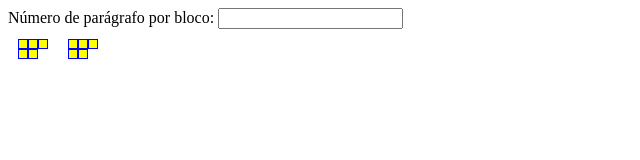
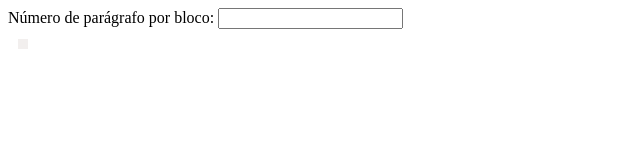
Before and after one commit to satoshi-eric/literature-fingerprinting, a React (Create React App) app: page / in a window 1280 px wide. Shown: the top 160 px of the page, without its empty margins (0-640 px from the left). Built offline with nearby package versions, Linux system fonts and the light colour scheme.

Commit message:
LiteratureFingerprinting implementado

```diff
--- a/src/components/BookRepresentation.tsx
+++ b/src/components/BookRepresentation.tsx
@@ -1,34 +1,33 @@
 import React from 'react'
 import * as d3 from 'd3'
-import { useState } from 'react'
 
 interface BookRepresentationProps {
-    textBlockMeans?: Array<number>
+    textBlockMeans?: Array<number>,
+    scale: d3.ScaleLinear<number, number, never>
 }
 
-const BookRepresentation = ({textBlockMeans = []}: BookRepresentationProps) => {
-    textBlockMeans = [234, 123, 432, 143, 423] // Apagar. Testes feitos para criar um
+const BookRepresentation = ({textBlockMeans = [], scale}: BookRepresentationProps) => {
     const bookStyle: React.CSSProperties = {
-        width: '30px',
+        width: '80px',
         display: 'flex',
         flexWrap: 'wrap',
         margin: '10px'
     }
-    const textBlockStyle: React.CSSProperties = {
-        backgroundColor: 'yellow',
-        width: '10px',
-        height: '10px',
-        margin: '0',
-        border: 'solid 1px blue',
-        boxSizing: 'border-box'
+
+    const textBlockStyle = (textBlockMean: number): React.CSSProperties => {
+        return {
+            backgroundColor: `${d3.interpolateRdBu(1 - scale(textBlockMean))}`,
+            width: '10px',
+            height: '10px',
+            margin: '0',
+            boxSizing: 'border-box'
+        }
     }
 
-    const scale = d3.scaleLinear()
-        .domain([Math.min(...textBlockMeans), Math.max(...textBlockMeans)])
-        .range([0, 1])
 
-
-    let textBlocks = textBlockMeans.map((textBlockMean, i) => <div key={i} style={textBlockStyle}></div>)
+    let textBlocks = textBlockMeans.map((textBlockMean, i) =>
+        <div key={i} style={textBlockStyle(textBlockMean)}></div>
+    )
 
     return (
         <div style={bookStyle}>
--- a/src/components/LiteratureFingerprinting.tsx
+++ b/src/components/LiteratureFingerprinting.tsx
@@ -1,5 +1,6 @@
 import splitTextBlocks from "../utils/splitTextBlocks"
 import BookRepresentation from "./BookRepresentation"
+import * as d3 from "d3"
 
 interface literatureFingerprintingProps {
     texts?: Array<string>,
@@ -12,13 +13,26 @@ const LiteratureFingerprinting = ({texts = [''], n = 3}: literatureFingerprintin
         display: 'flex'
     }
 
-    texts = []
-    let textsSplits = texts.map(text => splitTextBlocks(text, n))
+    texts = [`
+    `]
+
+    let allTextsLengths = []
+    for (let i = 0; i < texts.length; i++) {
+        allTextsLengths.push(...splitTextBlocks(texts[i], n))
+    }
+
+    const scale = d3.scaleLinear()
+        .domain([Math.min(...allTextsLengths), Math.max(...allTextsLengths)])
+        .range([0, 1])
+
+    let textsSplits = texts.map((text, i) =>
+        <BookRepresentation key={i} scale={scale}
+            textBlockMeans={splitTextBlocks(text, n)} />
+    )
 
     return (
         <div style={literatureFingerprintingStyle}>
-            <BookRepresentation />
-            <BookRepresentation />
+            {textsSplits}
         </div>
     )
 }
--- a/src/utils/splitTextBlocks.ts
+++ b/src/utils/splitTextBlocks.ts
@@ -6,13 +6,13 @@ const mean = (numbers: Array<number>) => {
     return sum/numbers.length
 }
 
-const splitTextBlocks = (text: string = '', n: number = 3) => {
+const splitTextBlocks = (text: string = '', n: number = 3, paragraphSeparator = '\n') => {
 
-    let paragraphs = text.split('\n')
+    let paragraphs = text.split(paragraphSeparator)
     let blocks = []
     let currentBlock = ''
     for (let i = 0; i < paragraphs.length + 1; i++) {
-        if (i % 3 === 0 && i !== 0) {
+        if (i % n === 0 && i !== 0) {
             blocks.push(currentBlock)
             currentBlock = ''
         }
@@ -29,6 +29,7 @@ const splitTextBlocks = (text: string = '', n: number = 3) => {
         let sentenceMean = mean(sentecesLengths)
         sentencesMeans.push(sentenceMean)
     }
+    sentencesMeans = sentencesMeans.filter(sentenceMean => !isNaN(sentenceMean))
     return sentencesMeans
 }
 
```
Also changed, not shown: 1 other file (tests, documents, lock files or other folders).
